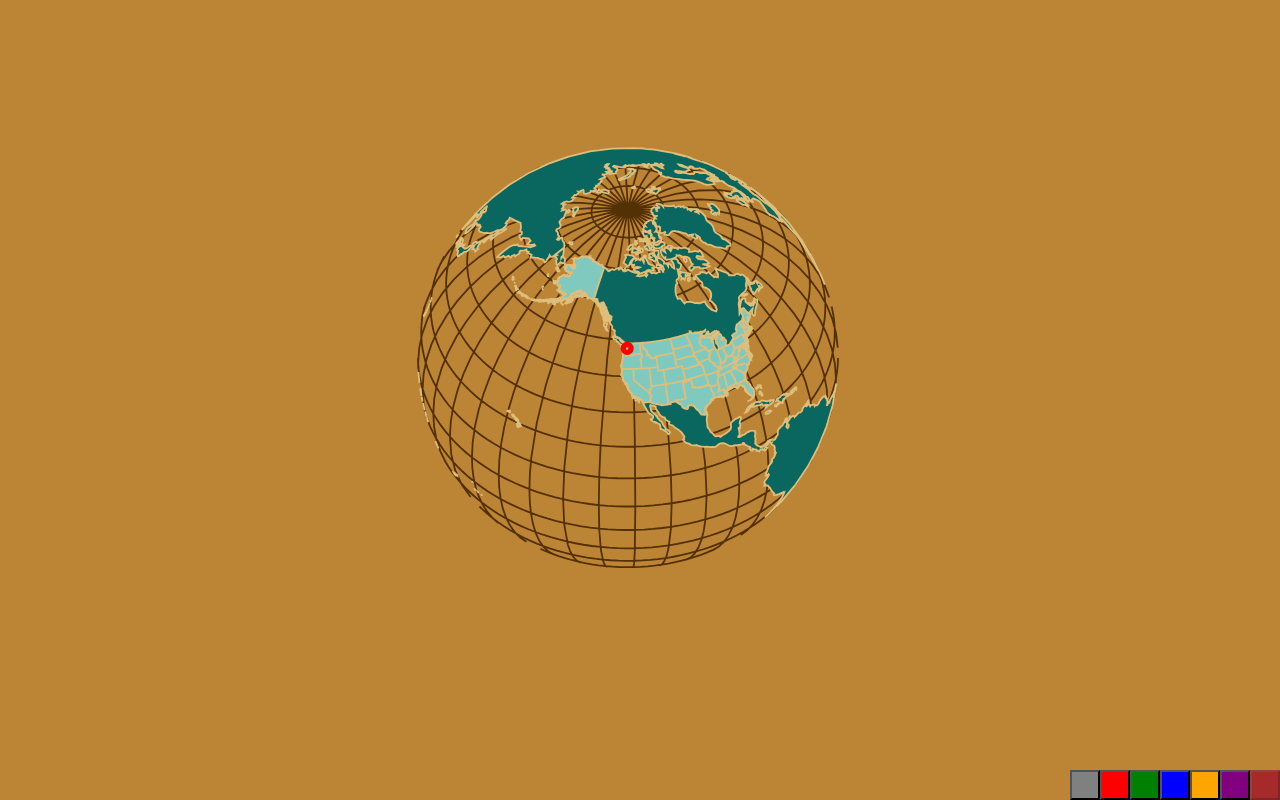
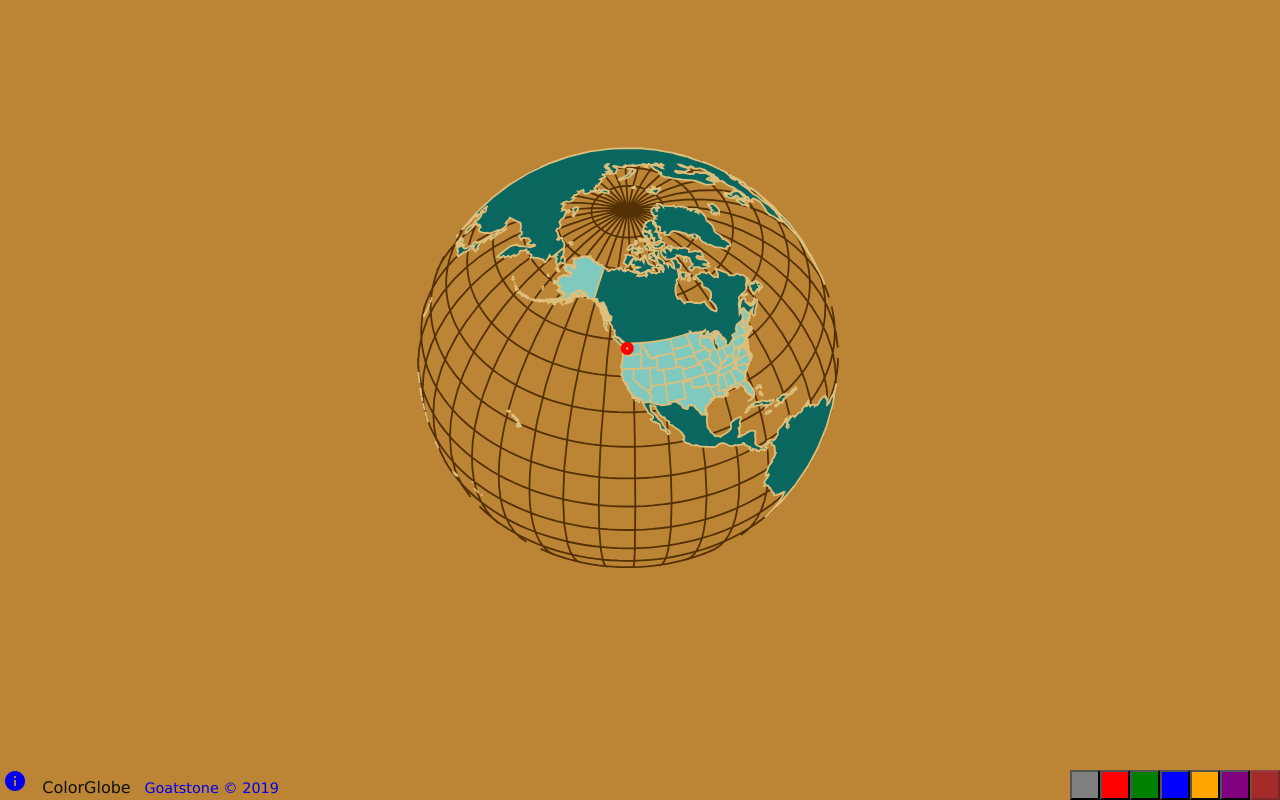
Before and after one commit to JoseHerminioCollas/d3-geo-react-color, a React app: page / in a window 1280 px wide. Built offline with nearby package versions, Linux system fonts and the light colour scheme.

Commit message:
add info panel

```diff
--- a/src/App.tsx
+++ b/src/App.tsx
@@ -9,16 +9,42 @@ const App: React.FC = () => {
   const { cssSheet }: any = useContext(ThemeContext)
   return (
     <section className={cssSheet.classes.mainContainer}>
-      <i
-        className="material-icons"
-        style={{ display: 'none' }}
-      >
-        face
-      </i>
       <Control />
       <ColorGlobe
         Map={Map}
       />
+      <section
+        style={{
+          color: '#111',
+          position: 'fixed',
+          bottom: '3px',
+          left: '3px',
+        }}
+      >
+        <a
+          target="new"
+          href="https://github.com/JoseHerminioCollas/d3-geo-react-color"
+        >
+          <i
+            className="material-icons"
+          >
+            info
+          </i>
+        </a>
+        &nbsp;&nbsp;
+        ColorGlobe
+        <a
+          style={{
+            textDecoration: 'none',
+            fontSize: '0.9em',
+          }}
+          target="new"
+          href="http://goatstone.com"
+        >
+          &nbsp;&nbsp;
+          Goatstone &copy; 2019
+        </a>
+      </section>
     </section>
   )
 }
```
